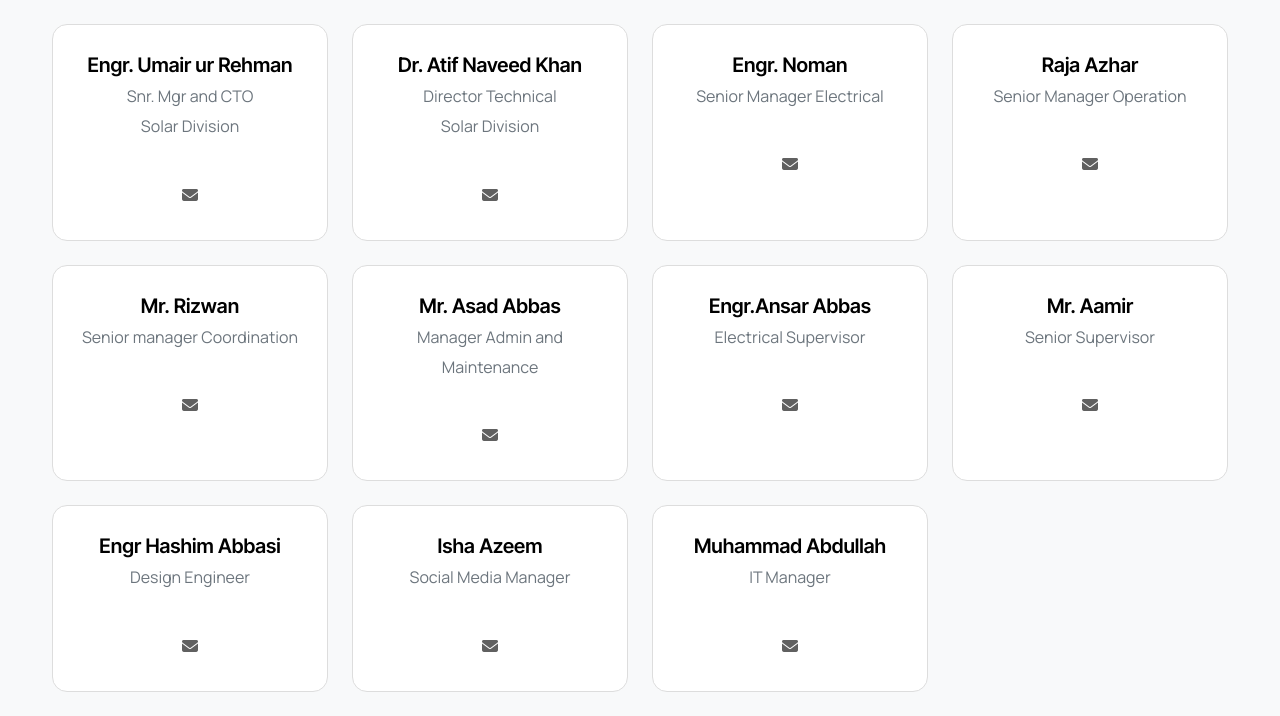
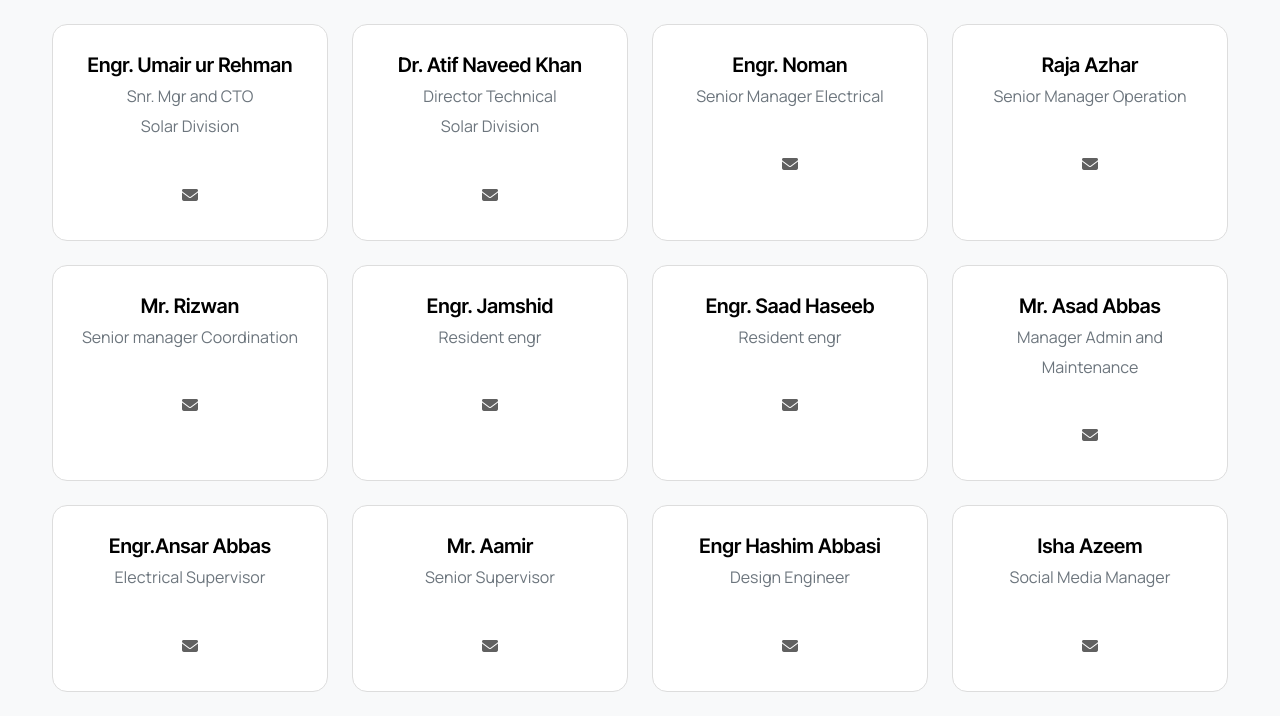
Before and after one commit to Techx425/Techx, a Next.js app: page /about in a window 1280 px wide. Shown: the part 2076-2792 px from the top of the page. Built offline with nearby package versions, Linux system fonts and the light colour scheme.

Commit message:
Add Engr. Jamshid and Engr. Saad Haseeb without brackets

```diff
--- a/src/app/about/page.tsx
+++ b/src/app/about/page.tsx
@@ -168,6 +168,8 @@ export default function About() {
                                 { name: "Engr. Noman", role: "Senior Manager Electrical", img: "4" },
                                 { name: "Raja Azhar", role: "Senior Manager Operation", email: "azhar@techx.com.pk" },
                                 { name: "Mr. Rizwan", role: "Senior manager Coordination", img: "4" },
+                                { name: "Engr. Jamshid", role: "Resident engr", img: "4" },
+                                { name: "Engr. Saad Haseeb", role: "Resident engr", img: "4" },
                                 { name: "Mr. Asad Abbas", role: "Manager Admin and Maintenance", img: "4" },
                                 { name: "Engr.Ansar Abbas", role: "Electrical Supervisor" },
                                 { name: "Mr. Aamir", role: "Senior Supervisor", img: "4" },
```
